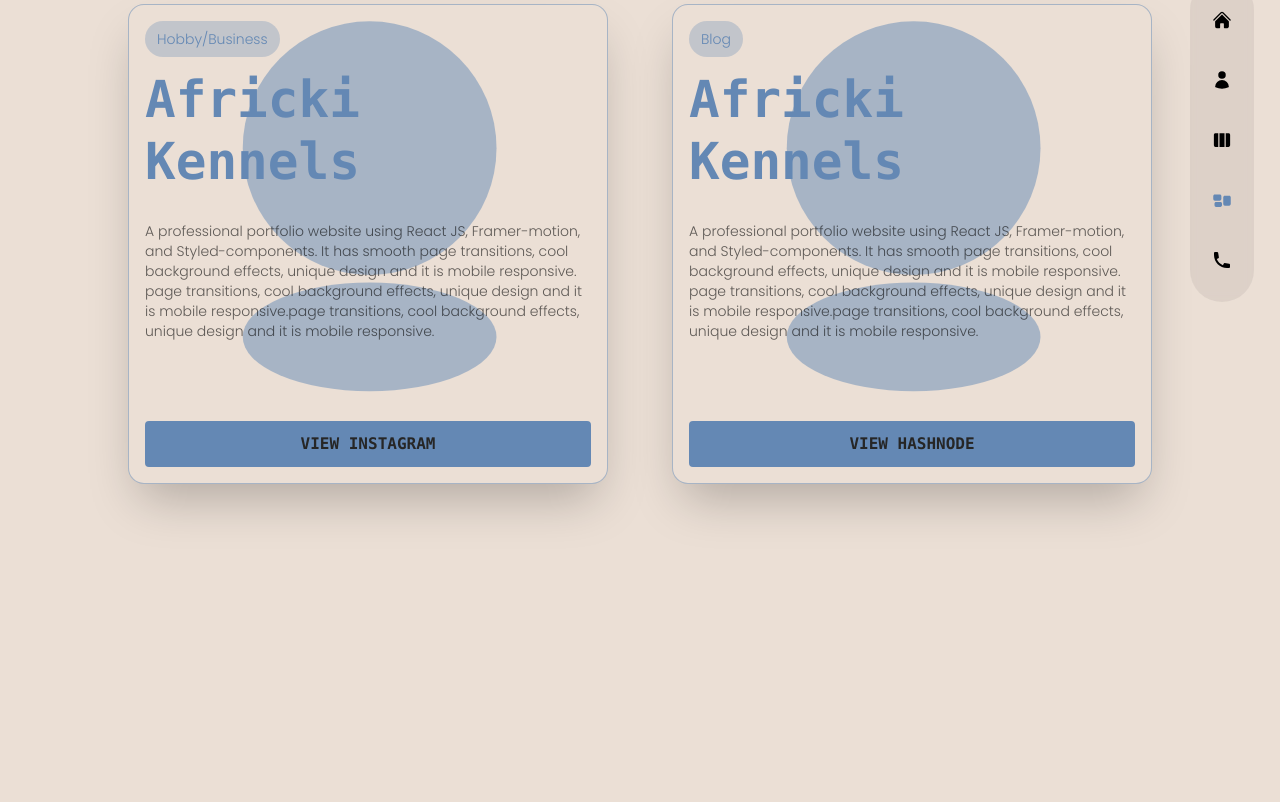
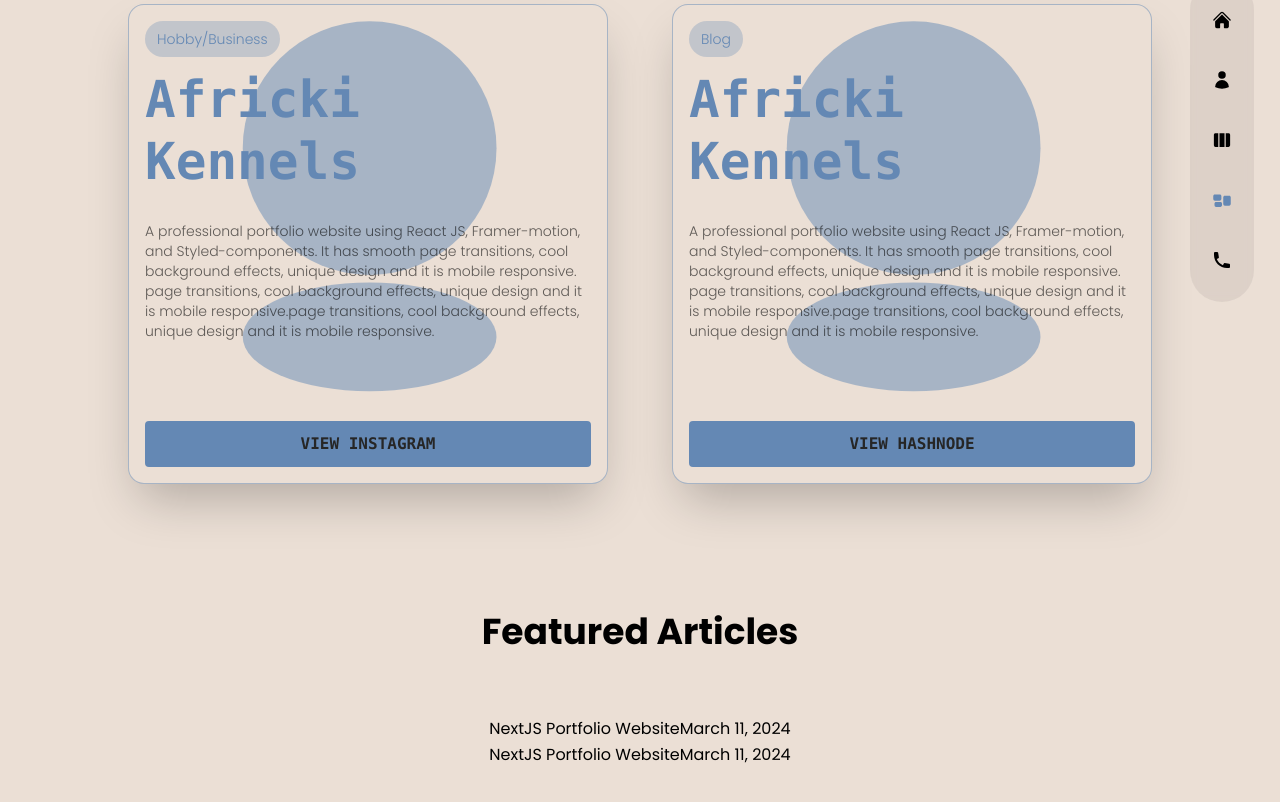
Before and after one commit to mzazakeith/portefeuille, a Next.js app: page /portefeuille/more in a window 1280 px wide. Shown: the part 260-1062 px from the top of the page. Before the commit the page ends 872 px from the top, so only its background shows below. Built offline with nearby package versions, Linux system fonts and the light colour scheme.

Commit message:
initial featured articles

```diff
--- a/pages/more/index.js
+++ b/pages/more/index.js
@@ -3,7 +3,14 @@ import {motion} from "framer-motion";
 import Link from "next/link";
 import Image from "next/image";
 
-
+const Article = ({title, date, link}) =>{
+    return(
+        <li>
+            <Link href={link} target="_blank">{title}</Link>
+            <span>{date}</span>
+        </li>
+    )
+}
 const Background = ( ) => {
   return (
       <motion.svg
@@ -140,6 +147,20 @@ const More = () => {
                 page transitions, cool background effects, unique design and it is mobile responsive.
                 page transitions, cool background effects, unique design and it is mobile responsive.page transitions, cool background effects, unique design and it is mobile responsive."/>
         </ul>
+          <h2 className="font-bold text-4xl text-center my-16 mt-32">Featured Articles</h2>
+          <ul>
+              <Article
+                  title="NextJS Portfolio Website"
+                  date="March 11, 2024"
+                  link="https://mzazakeith.github.io/portefeuille/"
+              />
+
+              <Article
+                  title="NextJS Portfolio Website"
+                  date="March 11, 2024"
+                  link="https://mzazakeith.github.io/portefeuille/"
+              />
+          </ul>
       </div>
   )
 };
```
